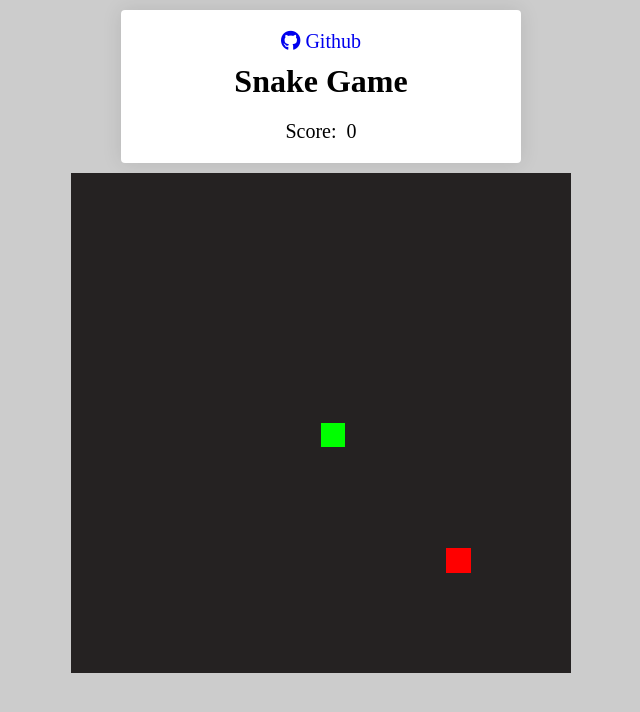
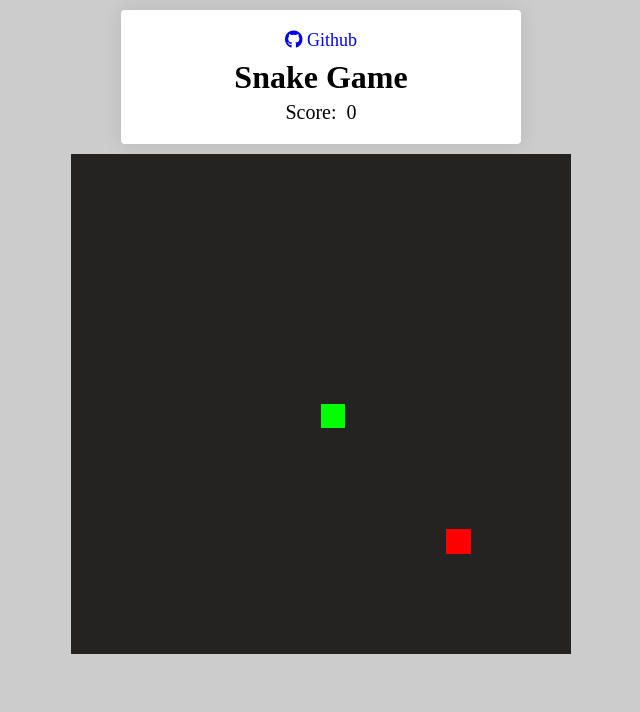
Before and after one commit to goncadanilo/snake-game-js, a plain HTML site: page index.html in a window 1280 px wide. Shown: the whole page, without its empty margins (319-959 px from the left). Drawn offline with Linux system fonts and the light colour scheme.

Commit message:
Update css

```diff
--- a/src/styles.css
+++ b/src/styles.css
@@ -31,13 +31,13 @@ body {
 .container .content .score {
   display: flex;
   flex-direction: row;
-  margin-top: 20px;
+  margin-top: 5px;
   font-size: 20px;
 }
 
 .container .content a {
-  margin-bottom: 10px;
-  font-size: 20px;
+  margin-bottom: 8px;
+  font-size: 18px;
   text-decoration: none;
 }
 
```
